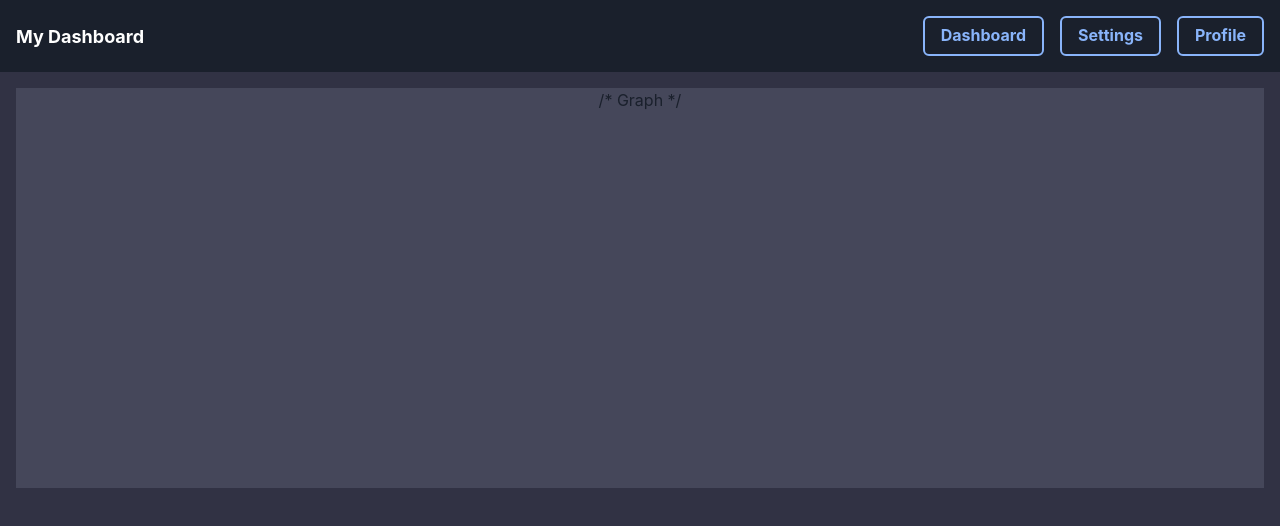
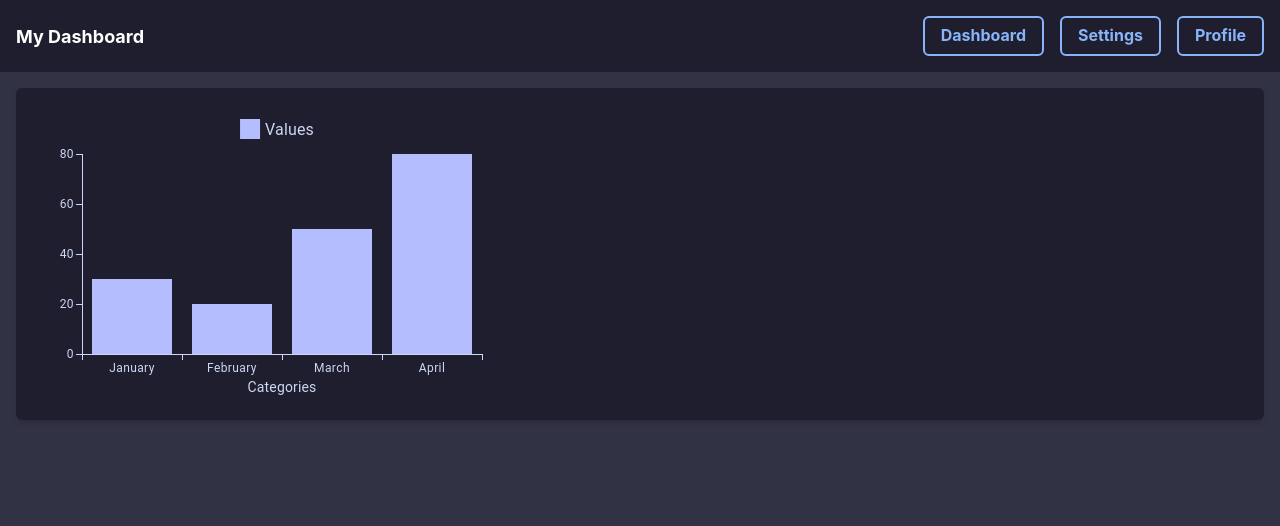
Before and after one commit to Etchmon/vite-dashboard, a React (Vite) app: page / in a window 1280 px wide. Shown: the top 526 px of the page. Built offline with nearby package versions, Linux system fonts and the light colour scheme.

Commit message:
ADD mui chart library and theme

```diff
--- a/package.json
+++ b/package.json
@@ -13,6 +13,8 @@
     "@chakra-ui/react": "^2.8.2",
     "@emotion/react": "^11.13.3",
     "@emotion/styled": "^11.13.0",
+    "@mui/material": "^6.1.2",
+    "@mui/x-charts": "^7.18.0",
     "axios": "^1.7.7",
     "framer-motion": "^11.5.6",
     "react": "^18.3.1",
--- a/src/components/Dashboard.jsx
+++ b/src/components/Dashboard.jsx
@@ -1,12 +1,19 @@
 import { Box, Flex, Grid, GridItem } from "@chakra-ui/react";
+import BarChartComponent from './charts/BarChart';
 
 function Dashboard() {
+  const data = [
+    { label: 'January', value: 30 },
+    { label: 'February', value: 20 },
+    { label: 'March', value: 50 },
+    { label: 'April', value: 80 },
+  ];
   return (
     <Flex height="100vh">
       <Box width="100vw" bg="catppuccin.surface0" color="catpuccin.text" p="4" textAlign={['center']}>
         <Grid templateColumns="repeat(3,1fr) gap={6}">
-          <GridItem w="100%" h="400px" bg="catppuccin.surface1">
-            /* Graph */
+          <GridItem>
+            <BarChartComponent data={data}/>
           </GridItem>
         </Grid>
       </Box>
--- a/src/components/Navbar.jsx
+++ b/src/components/Navbar.jsx
@@ -4,7 +4,7 @@ function Navbar() {
   const { isOpen, onToggle } = useDisclosure();
 
   return (
-    <Box bg="gray.800" p={4}>
+    <Box bg="catppuccin.base" p={4}>
       <Flex justify="space-between" align="center">
         <Box color="white" fontSize="lg" fontWeight="bold">My Dashboard</Box>
         <Button
--- /dev/null
+++ b/src/components/charts/BarChart.jsx
@@ -0,0 +1,42 @@
+// src/components/BarChart.js
+import React from 'react';
+import { Box, useColorModeValue } from '@chakra-ui/react';
+import { BarChart } from '@mui/x-charts';
+import { ThemeProvider } from '@mui/material/styles';
+import muiTheme from '../../theme/muiTheme'; // MUI theme
+import catppuccinMocha from '../../theme/colors.js';
+
+const BarChartComponent = ({ data }) => {
+  const bgColor = useColorModeValue(catppuccinMocha.base, catppuccinMocha.overlay0);
+  const textColor = useColorModeValue(catppuccinMocha.text, catppuccinMocha.text);
+
+  return (
+    <Box bg={bgColor} p={4} borderRadius="md" boxShadow="md">
+      <ThemeProvider theme={muiTheme}>
+        <BarChart
+          xAxis={[
+            {
+              data: data.map((item) => item.label),
+              label: "Categories",
+              scaleType: "band",
+            }
+          ]}
+          series={[
+            {
+              data: data.map((item) => item.value),
+              label: "Values",
+              color: catppuccinMocha.lavender, // Bar color
+            }
+          ]}
+          width={500}
+          height={300}
+          sx={{
+            '& .MuiAxis-root text': { fill: textColor }, // Set axis label color
+          }}
+        />
+      </ThemeProvider>
+    </Box>
+  );
+};
+
+export default BarChartComponent;
--- a/src/theme/colors.js
+++ b/src/theme/colors.js
@@ -1,4 +1,4 @@
-const catppuccinColors = {
+const catppuccinMocha = {
   rosewater: "#f5e0dc",
   flamingo: "#f2cdcd",
   pink: "#f5c2e7",
@@ -27,4 +27,4 @@ const catppuccinColors = {
   crust: "#11111b",
 };
 
-export default catppuccinColors;
+export default catppuccinMocha;
--- /dev/null
+++ b/src/theme/muiTheme.js
@@ -0,0 +1,19 @@
+// src/theme/muiTheme.js
+import { createTheme } from '@mui/material/styles';
+import catppuccinMocha from './colors';
+
+const muiTheme = createTheme({
+  palette: {
+    primary: {
+      main: catppuccinMocha.lavender,
+    },
+    text: {
+      primary: catppuccinMocha.text,
+    },
+    background: {
+      default: catppuccinMocha.base,
+    },
+  },
+});
+
+export default muiTheme;
```
Also changed, not shown: 1 other file (tests, documents, lock files or other folders).
